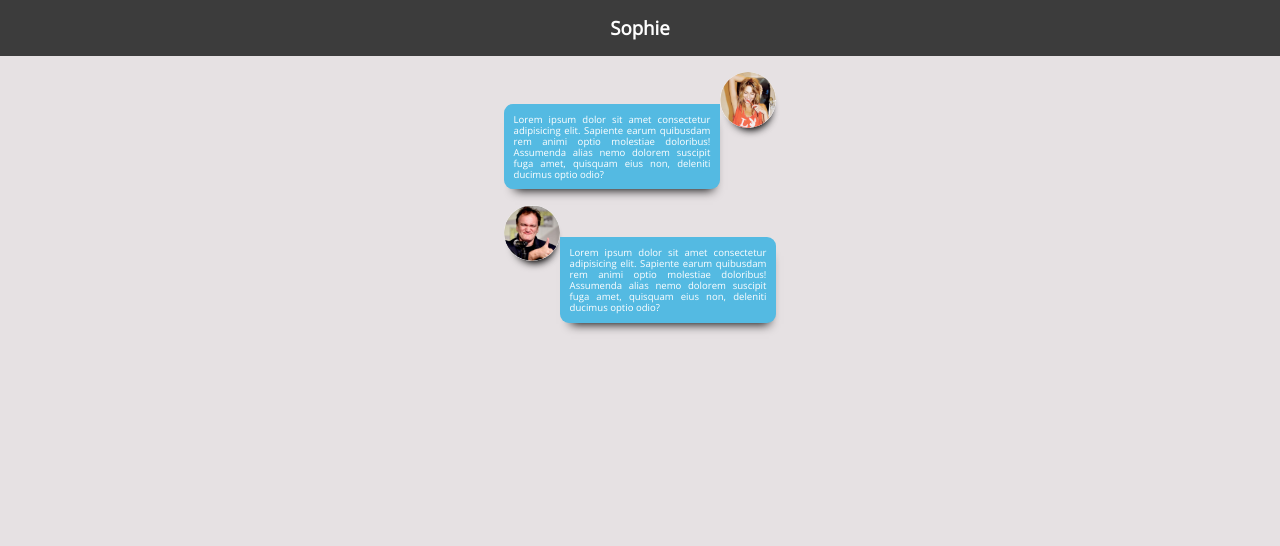
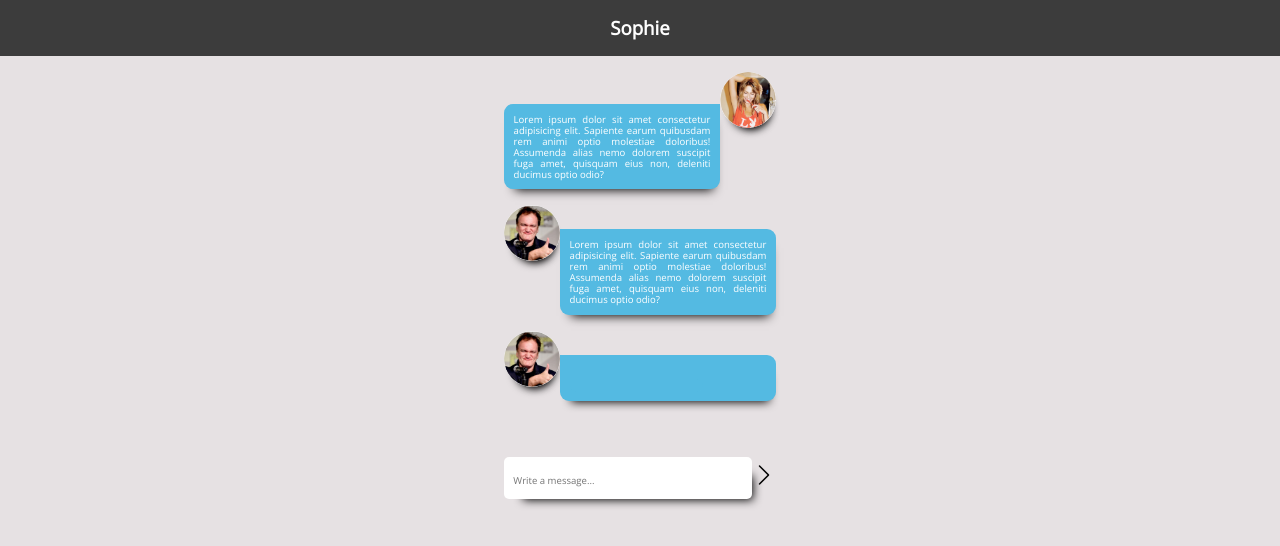
Before and after one commit to Jaimesanchezgalvis/WellHello, a plain HTML site: page chatPage.html in a window 1280 px wide. Drawn offline with nearby package versions, Linux system fonts and the light colour scheme.

Commit message:
final test

```diff
--- a/chatPage.html
+++ b/chatPage.html
@@ -10,17 +10,17 @@
     <link rel="stylesheet" href="https://cdn.jsdelivr.net/npm/bootstrap-icons@1.3.0/font/bootstrap-icons.css">
     <link rel="preconnect" href="https://fonts.gstatic.com">
     <link href="https://fonts.googleapis.com/css2?family=Open+Sans:wght@300&display=swap" rel="stylesheet">
-    <link rel="stylesheet" href="scrip.js">
+    <script src="/script.js"></script>
     <title>WellHello</title>
 </head>
-
 <body>
+    <!-- name profile -->
     <header>
         <a class="header--name" href="/index.html">
-            <h3 >Sophie</h3>
+            <h3>Sophie</h3>
         </a>
     </header>
-
+    <!-- random chat -->
     <div class="chatPage">
         <div class="chatPage--box__Chat">
             <p>Lorem ipsum dolor sit amet consectetur adipisicing elit. Sapiente earum
@@ -28,23 +28,47 @@
                 quisquam
                 eius non, deleniti ducimus optio odio?</p>
         </div>
-                <div class="chatPage--box__picture">
-                    <a href="/index.html">
-                        <img class="chatPage--picture" src="/public/Sophie2.png" alt="">
-                    </a>
+        <div class="chatPage--box__picture">
+            <a href="/index.html">
+                <img class="chatPage--picture" src="/public/Sophie2.png" alt="">
+            </a>
         </div>
     </div>
+    <!-- example chat user -->
     <div class="chatPage">
-         <div class="chatPage--box__pictureUser">
+        <div class="chatPage--box__pictureUser">
             <a href="/index.html">
                 <img class="chatPage--pictureUser" src="/public/usuario.jpg" alt="">
             </a>
         </div>
-        <div class="chatPage--box__ChatUser chatPage--box__Chat">
+        <div class="chatPage--box__ChatUser">
             <p>Lorem ipsum dolor sit amet consectetur adipisicing elit. Sapiente earum
                 quibusdam rem animi optio molestiae doloribus! Assumenda alias nemo dolorem suscipit fuga amet, quisquam
                 eius non, deleniti ducimus optio odio?</p>
         </div>
     </div>
+<!-- Chat user -->
+<div class="chatPage">
+    <div class="chatPage--box__pictureUser">
+        <a href="/index.html">
+            <img class="chatPage--pictureUser" src="/public/usuario.jpg" alt="">
+        </a>
+    </div>
+    <div class="chatPage--box__ChatUser">
+        <p>
+            <input type="text" class="chatPage--box__ChatUser" id="chatPage--box__ChatUser">
+        </p>
+    </div>
+</div>
+    <!-- chat creation -->
+    <form class="chatPage">
+        <input type="text" class="textmessages" id="textmessages"  placeholder=" Write a message..." onsubmit="textmessages()">
+        <i type="submit" class="textmessages--bi bi-chevron-right" onclick="textmessages()">
+        </i>
+    </form>
+    <footer>
+    </footer>
+
 </body>
+
 </html>
--- /dev/null
+++ b/script.js
@@ -0,0 +1,6 @@
+
+
+function textmessages() {
+    document.getElementById("chatPage--box__ChatUser").value =
+    document.getElementById("textmessages").value;
+}
--- a/style.css
+++ b/style.css
@@ -165,7 +165,6 @@ footer {
 
 .chatPage {
     display: flex;
-    flex-grow: 2;
     width: 17em;
     margin: 0 auto;
     margin-top: 1em;
@@ -219,9 +218,49 @@ img.chatPage--pictureUser {
 }
 
 .chatPage--box__ChatUser {
-    margin-top: 2em;
+    margin-top: 1.5em;
     background-color: #54BAE2;
     width: 13.5em;
     border-radius: 0px 9px 9px 9px;
     box-shadow: 2px 10px 10px -9px black;
 }
+
+.chatPage--box__ChatUser p {
+    text-align: justify;
+    color: white;
+    padding: 1em;
+    margin: 0;
+    font-size: 0.6em;
+}
+
+input {
+    border: none;
+    color: white;
+}
+
+.textmessages {
+    display: flex;
+    color: #3C3C3C;
+       width: 18em;
+       height: 2.5em;
+       margin: 0 auto;
+       margin-top: 2.5em;
+       border-radius: 5px;
+       box-shadow: 10px 10px 10px -9px black;
+       border: none;
+    }
+
+    .textmessages:active {
+    border: none;
+}
+
+       ::-webkit-input-placeholder {
+        font-size: 0.6em;
+        text-align: start;
+        padding: 0.5em;
+        }
+
+     .textmessages--bi.bi-chevron-right{
+        font-size: 1.5em;
+        margin-top: 1.8em;
+     }
```
Also changed, not shown: index.html (+4 -6 lines), readme.txt, scrip.js (deleted).
